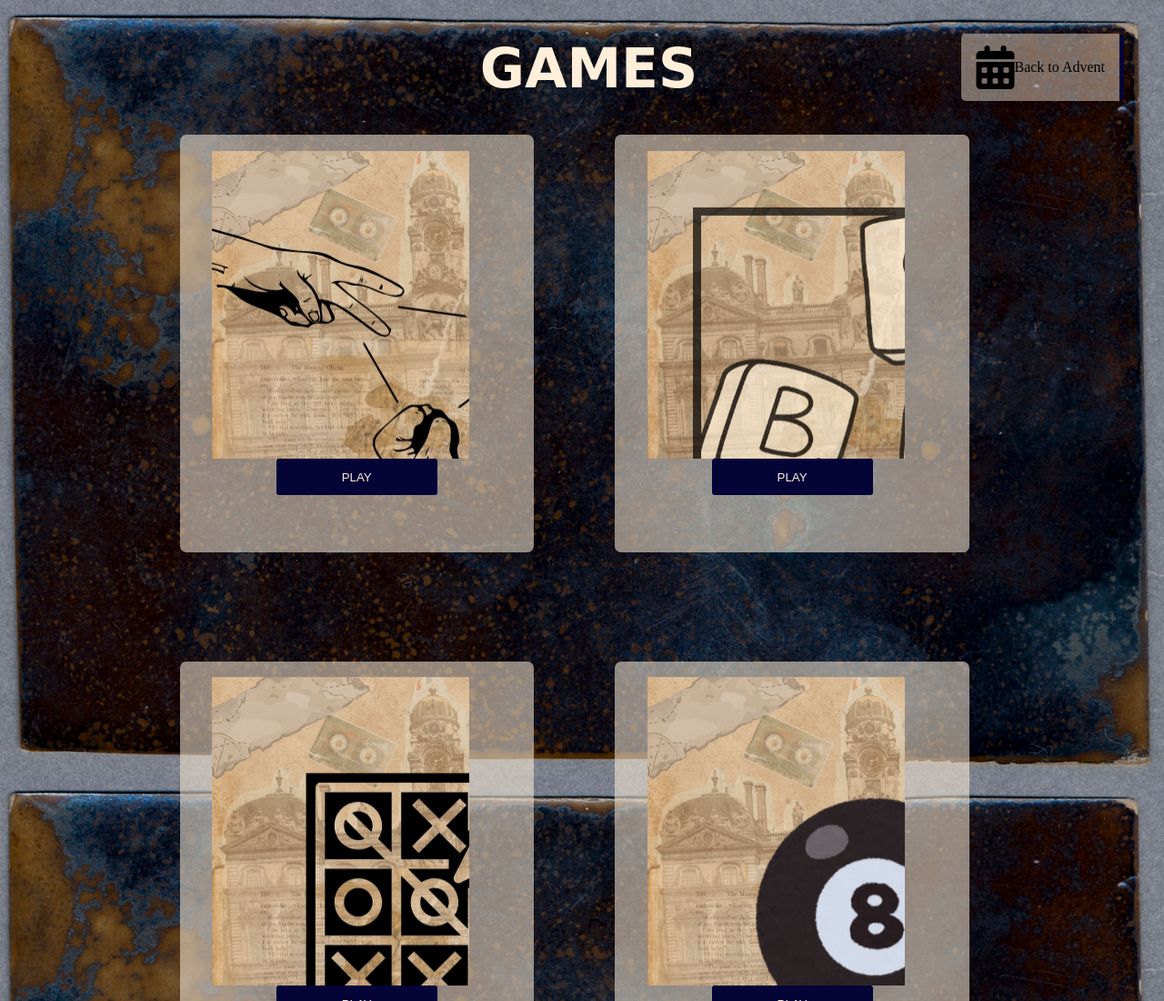
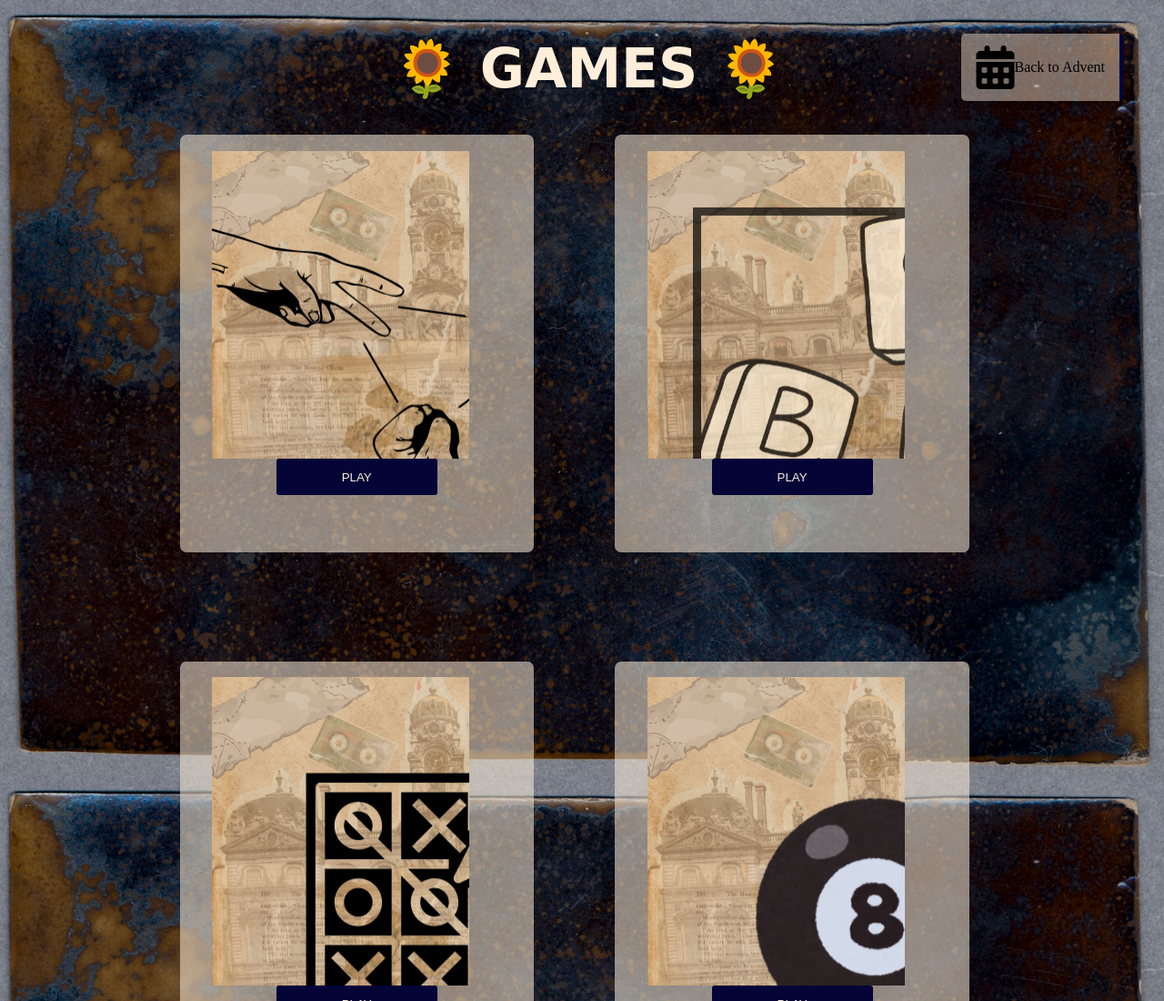
Before and after one commit to thisme8/Advent-Calendar-Portfolio, a plain HTML site: page games.html in a window 1280 px wide. Shown: the top 1100 px of the page at 91% size. Drawn offline with Linux system fonts and the light colour scheme.

Commit message:
sunflower

```diff
--- a/games.html
+++ b/games.html
@@ -20,7 +20,7 @@
               style="width: 60px; height: 65px; border-radius: 50%"
             />
           </a> -->
-          <h1>GAMES</h1>
+          <h1>🌻 GAMES 🌻</h1>
         </div>
       </div>
     </div>
```
